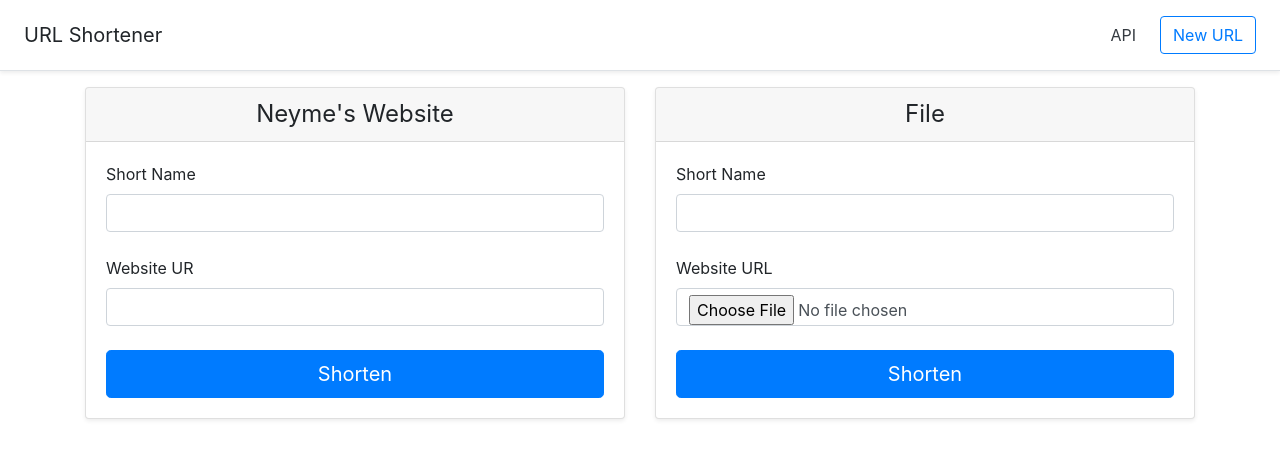
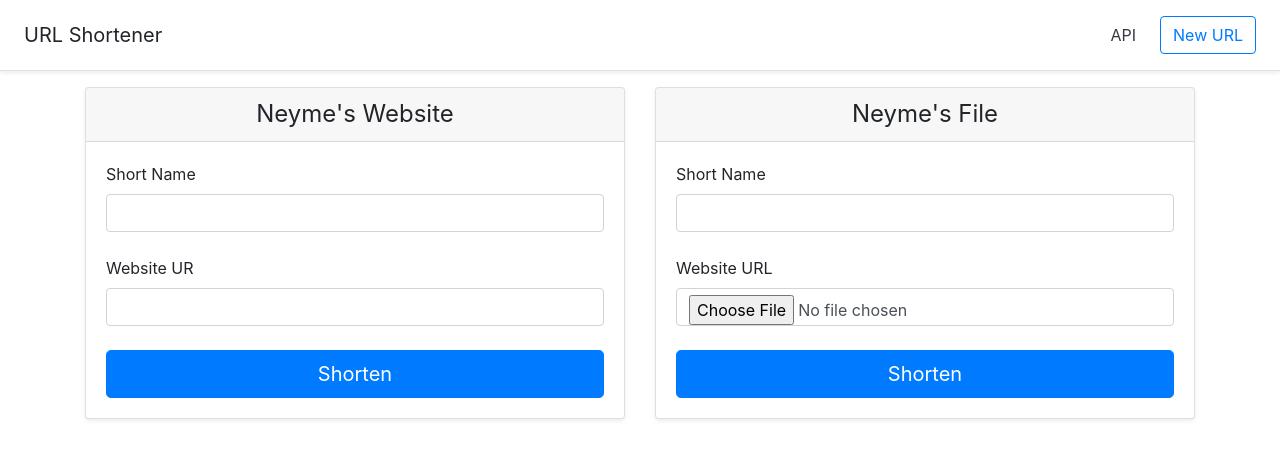
Before and after one commit to NMonKLabs77/Deployment3, a Flask app: page / in a window 1280 px wide. Shown: the top 459 px of the page. Run offline with Flask 2, Linux system fonts and the light colour scheme; some libraries are stand-ins or nearby versions.

Commit message:
Update home.html

```diff
--- a/templates/home.html
+++ b/templates/home.html
@@ -5,7 +5,7 @@
 {% block main %}
 
 
-<div class="container" style="background-color:#D3D3D3,font-family:Tahoma">
+<div class="container" style="background-color:#800080,font-family:Tahoma">
   <div class="card-deck mb-3">
     <div class="card mb-4 shadow-sm">
       <div class="card-header">
@@ -25,7 +25,7 @@
     </div>
     <div class="card mb-4 shadow-sm">
       <div class="card-header">
-        <h4 class="my-0 font-weight-normal text-center">File</h4>
+        <h4 class="my-0 font-weight-normal text-center">Neyme's File</h4>
       </div>
       <div class="card-body">
         <form action="your-url" method="post" enctype="multipart/form-data">
```
